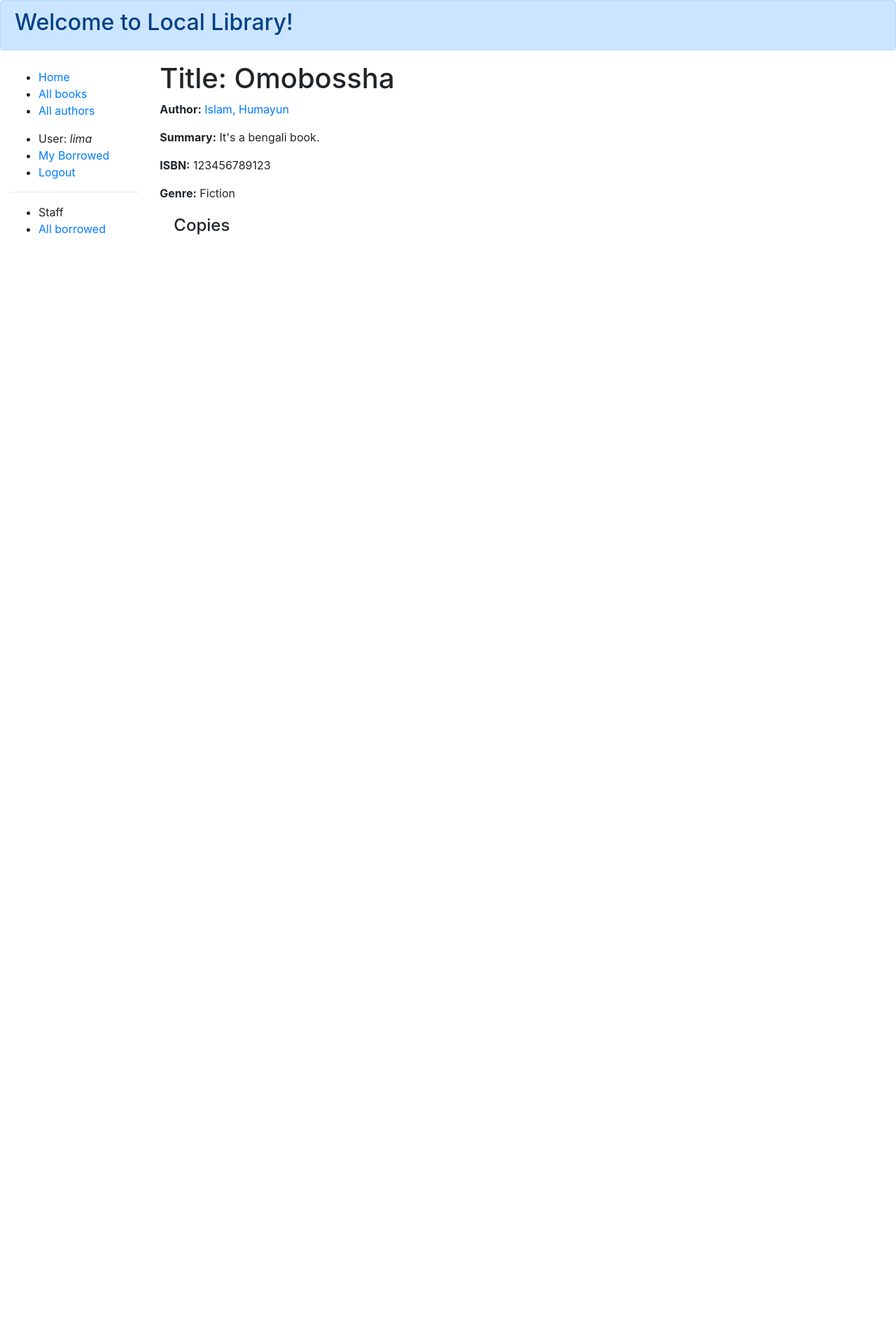
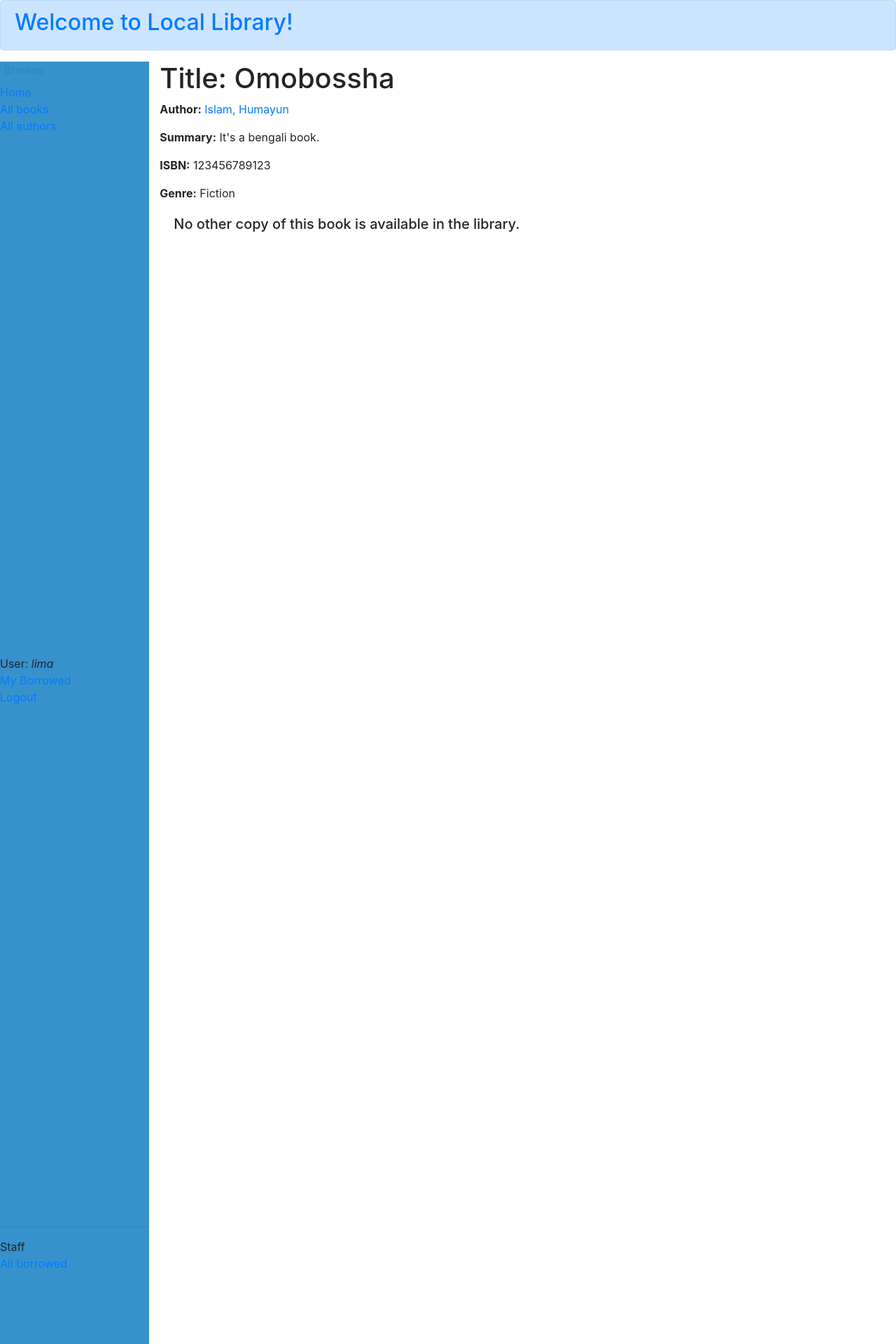
Before and after one commit to kima063/locallibrary, a Django app: page /catalog/book/1 in a window 1280 px wide. Shown: the top 1920 px of the page at 70% size. Before the commit the page ends 335 px from the top, so only its background shows below. Run offline with Django 3.2, Linux system fonts and the light colour scheme; a user stored in the database is signed in; data comes from the database, SQL or seed files in the repository; both versions use the stored data as it was after the commit.

Commit message:
added new models, conditions and styling

```diff
--- a/catalog/static/css/styles.css
+++ b/catalog/static/css/styles.css
@@ -1,3 +1,14 @@
 .sidebar-nav {
-    margin-top: 10px;
+    min-height: 100vh;
+    background-color: #3792cb;
+    padding: 0;
 }
+
+.sidebar-subtitle {
+    color: #2f89c2;
+    margin-bottom: .5rem;
+    padding-left: 5px;
+}
+li{
+    list-style: none;
+}
--- a/catalog/templates/base_generic.html
+++ b/catalog/templates/base_generic.html
@@ -18,14 +18,17 @@
 
 <body>
     <div class="alert alert-primary" role="alert">
-        <h2>Welcome to Local Library!</h2>
+        <a href="{% url 'index' %}"> <h2>Welcome to Local Library!</h2></a>
     </div>
 
     <div class="container-fluid">
 
         <div class="row">
-            <div class="col-sm-2">
+            <div class="col-sm-2 sidebar-nav">
                 {% block sidebar %}
+                <li class="sidebar-subtitle">
+                    <strong>Browse</strong>
+                </li>
                 <ul class="sidebar-nav">
                     <li><a href="{% url 'index' %}">Home</a></li>
                     <li><a href="{% url 'books' %}">All books</a></li>
@@ -51,6 +54,21 @@
                     {% endif %}
                 </ul>
                 {% endif %} {% endblock %}
+
+
+                <li class="sidebar-subtitle">
+                    <strong>Add New</strong>
+                </li>
+                <ul class="sidebar-nav">
+                    {% if user.is_authenticated %}
+                    <li><a href="{% url 'author-create' %}">Authors</a></li>
+                    <!-- <li><a href="{% url 'index' %}">Book Instances</a></li> -->
+                    <li><a href="{% url 'books' %}">Books</a></li>
+                    <!-- <li><a href="{% url 'index' %}">Genres</a></li> -->
+                    {% endif %}
+                </ul>
+
+
             </div>
             <div class="col-sm-10 ">
                 {% block content %}{% endblock %} {% block pagination %} {% if is_paginated %}
--- a/catalog/templates/catalog/author_detail.html
+++ b/catalog/templates/catalog/author_detail.html
@@ -6,6 +6,8 @@
 <p>{{author.date_of_birth}} - {% if author.date_of_death %}{{author.date_of_death}}{% endif %}</p>
 
 <div style="margin-left:20px;margin-top:20px">
+
+    {% if author.book_set.all %}
     <h4>Books</h4>
 
     <dl>
@@ -14,6 +16,9 @@
         <dd>{{book.summary}}</dd>
         {% endfor %}
     </dl>
+    {% else %}
+    <h5>No book of this author is added yet</h5>
+    {% endif %}
 
 </div>
 {% endblock %}
--- a/catalog/templates/catalog/book_detail.html
+++ b/catalog/templates/catalog/book_detail.html
@@ -11,6 +11,7 @@
 <p><strong>Genre:</strong> {{ book.genre.all|join:", " }}</p>
 
 <div style="margin-left:20px;margin-top:20px">
+  {% if book.bookinstance_set.all %}
   <h4>Copies</h4>
 
   {% for copy in book.bookinstance_set.all %}
@@ -23,5 +24,8 @@
   <p class="text-muted"><strong>Id:</strong> {{copy.id}}</p>
 
   {% endfor %}
+  {% else %}
+  <h5>No other copy of this book is available in the library.</h5>
+  {% endif %}
 </div>
 {% endblock %}
--- a/catalog/templates/index.html
+++ b/catalog/templates/index.html
@@ -4,7 +4,7 @@
     <!-- <h2>Dynamic content</h2> -->
 
     <p>The library has the following record counts:</p>
-    <ul>
+    <ul class="col-sm-10">
         <li><strong>Books:</strong> {{ num_books }}</li>
         <li><strong>Copies:</strong> {{ num_instances }}</li>
         <li><strong>Copies available:</strong> {{ num_instances_available }}</li>
```
Also changed, not shown: catalog/models.py (+7 -3 lines), catalog/forms.py (line endings or trailing spaces), db.sqlite3.
